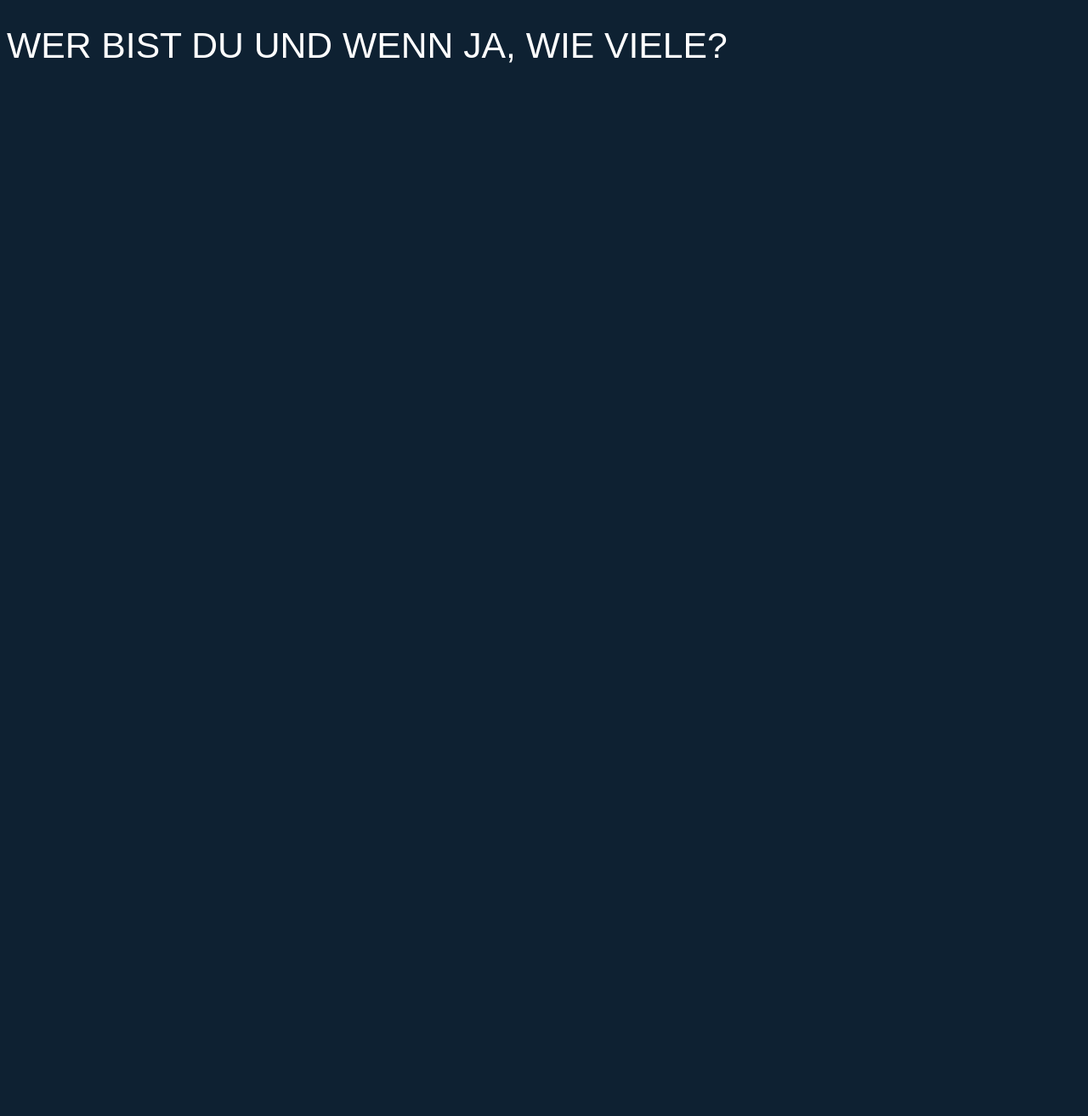
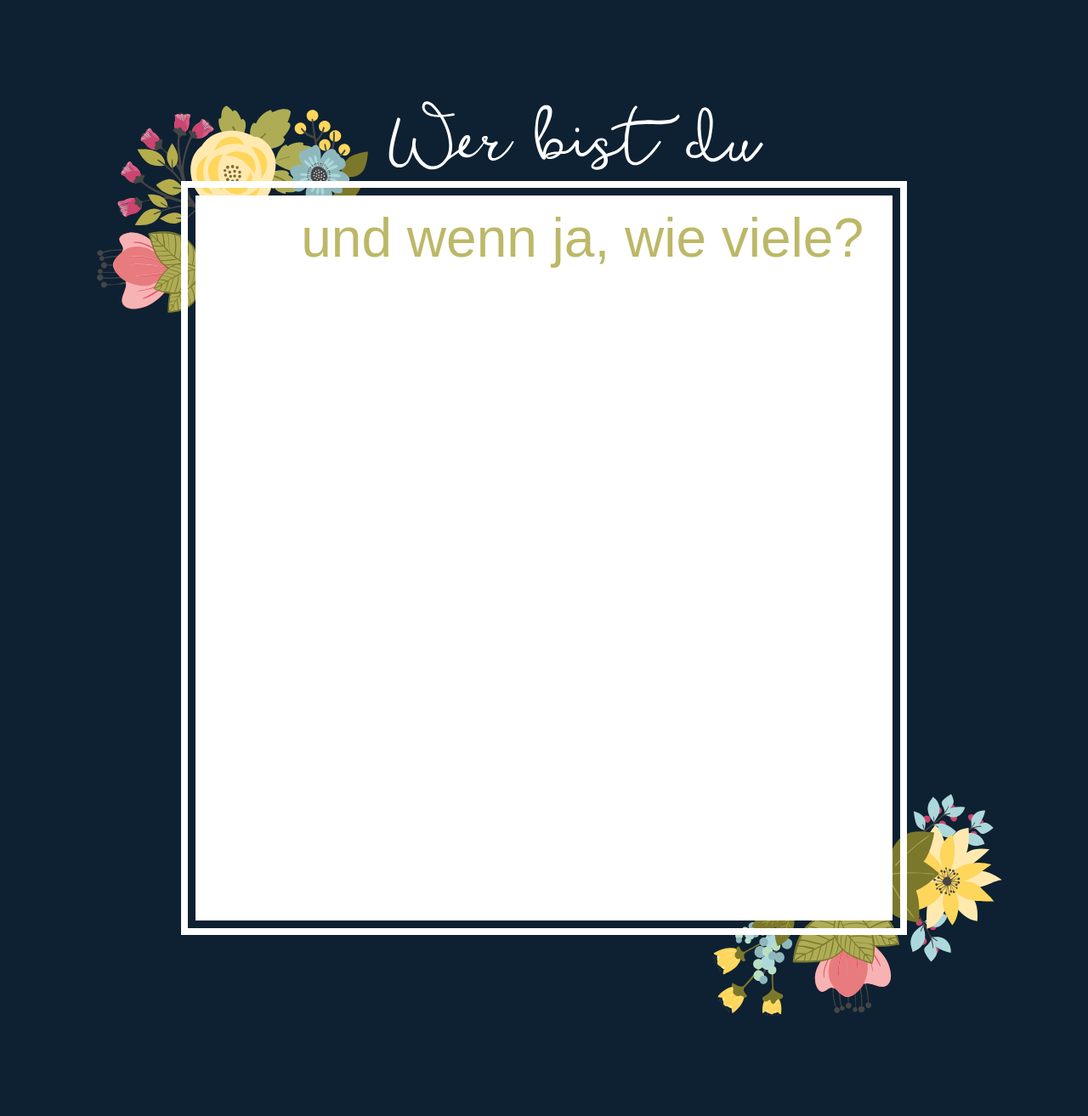
Before and after one commit to MrLoh/tobanika.us, a PHP site: page /survey/ in a window 1280 px wide. Shown: the whole page at 85% size. Before the commit the page ends 74 px from the top, so only its background shows below. Run offline with PHP 8.4, Linux system fonts and the light colour scheme; some libraries are stand-ins or nearby versions.

Commit message:
basic framework for survey page

```diff
--- a/assets/css/survey.min.css
+++ b/assets/css/survey.min.css
@@ -1 +1 @@
-html,body{background:#0e2132;color:white;font-family:proxima-nova-alt-condensed,sans-serif;font-weight:400;font-size:16pt}h1{font-family:adelle-condensed,sans-serif;font-weight:200;font-size:2rem;text-transform:uppercase}
+html,body{background:#0e2132;color:white;font-family:proxima-nova-alt-condensed,sans-serif;font-weight:400;font-size:16pt;margin:0}main{position:relative;margin:10rem auto;max-width:40rem;width:100%}#flowers-top-left{z-index:0;position:absolute;top:-4.2rem;left:-4.7rem;width:15rem}#flowers-bottom-right{z-index:0;position:absolute;bottom:-4.5rem;right:-5.3rem;width:16rem}.frame{z-index:1;position:relative;border:.4rem solid white;padding:.4rem}@media(max-width:40em){.frame{border:none;border-top:.4rem solid white;border-bottom:.4rem solid white;padding:.4rem 0}}form{margin:0;min-height:40rem;background:white}form h1{position:absolute;top:0;left:0;margin:0;width:100%}form h1 .top{position:absolute;top:-4.8rem;left:11rem;height:3.8rem}form h1 .bottom{margin:1rem 2rem;color:#bcb868;font-family:proxima-nova-alt-condensed,sans-serif;font-size:3rem;font-weight:100;text-align:right}
--- a/assets/css/survey.scss
+++ b/assets/css/survey.scss
@@ -1,14 +1,82 @@
+$background: #0E2132;
+$light-green: #bcb868;
+$dark-green: #8f8938;
+
+$adelle: "adelle-condensed", sans-serif;
+$proxima: "proxima-nova-alt-condensed", sans-serif;
+
 html, body {
-    background: #0E2132;
+    background: $background;
     color: white;
-    font-family: "proxima-nova-alt-condensed", sans-serif;
+    font-family: $proxima;
     font-weight: 400;
     font-size: 16pt;
+    margin: 0;
 }
 
-h1 {
-    font-family: "adelle-condensed", sans-serif;
-    font-weight: 200;
-    font-size: 2rem;
-    text-transform: uppercase;
+main {
+    position: relative;
+    margin: 10rem auto;
+    max-width: 40rem;
+    width: 100%;
 }
+
+#flowers-top-left {
+    z-index: 0;
+    position: absolute;
+    top: -4.2rem;
+    left: -4.7rem;
+    width: 15rem;
+}
+
+#flowers-bottom-right {
+    z-index: 0;
+    position: absolute;
+    bottom: -4.5rem;
+    right: -5.3rem;
+    width: 16rem;
+}
+
+.frame {
+    z-index: 1;
+    position: relative;
+    border: .4rem solid white;
+    padding: .4rem;
+
+    @media (max-width: 40em) {
+        border: none;
+        border-top: .4rem solid white;
+        border-bottom: .4rem solid white;
+        padding: .4rem 0;
+    }
+}
+
+form {
+    margin: 0;
+    min-height: 40rem;
+    background: white;
+
+    h1 {
+        position: absolute;
+        top: 0;
+        left: 0;
+        margin: 0;
+        width: 100%;
+
+        .top {
+            position: absolute;
+            top: -4.8rem;
+            left: 11rem;
+            height: 3.8rem;
+        }
+
+        .bottom {
+            margin: 1rem 2rem;
+            color: $light-green;
+            font-family: $proxima;
+            font-size: 3rem;
+            font-weight: 100;
+            text-align: right;
+        }
+    }
+}
--- a/index.html
+++ b/index.html
@@ -10,6 +10,7 @@
             font-family: "Proxima Nova", sans-serif;
             text-decoration: none;
             text-align: center;
+			text-transform: uppercase;
         }
         a:hover {
             text-decoration: underline;
--- a/survey/index.php
+++ b/survey/index.php
@@ -9,7 +9,19 @@
 	<script>try{Typekit.load({ async: true });}catch(e){}</script>
 </head>
 <body>
-	<h1>Wer bist du und wenn ja, wie viele?</h1>
+	<main>
+		<img id="flowers-top-left" src="assets/svg/flowers-top-left.svg" alt="" />
+		<div class="frame">
+			<form class="" action="index.html" method="post">
+				<h1>
+					<img class="top" src="assets/svg/wer-bist-du.svg" alt="Wer bist du" />
+					<div class="bottom" >und wenn ja, wie viele?</div>
+				</h1>
+			</form>
+		</div>
+		<img id="flowers-bottom-right" src="assets/svg/flowers-bottom-right.svg" alt="" />
+	</main>
+
 
 	<script src="assets/js/survey.min.js"></script>
 </body>
```
Also changed, not shown: assets/svg/flowers-bottom-right.svg (added), assets/svg/flowers-top-left.svg (added), assets/svg/wer-bist-du.svg (added), 2 other files.
